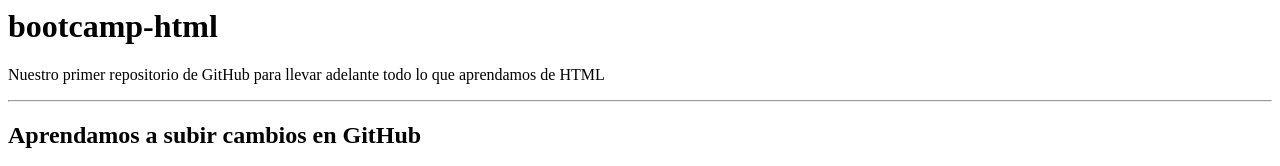
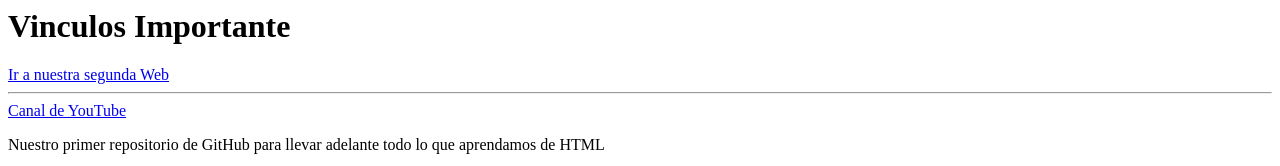
Before and after one commit to Giulianayarleque/Bootcamp-html, a plain HTML site: page index.html in a window 1280 px wide. Shown: the top 166 px of the page. Drawn offline with Linux system fonts and the light colour scheme.

Commit message:
We add links

```diff
--- a/index.html
+++ b/index.html
@@ -8,7 +8,11 @@
     <title>Nuestro primer Sitio Web</title>
   </head>
   <body>
-    <h1>bootcamp-html</h1>
+    <h1>Vinculos Importante</h1>
+    <a href="second.html">Ir a nuestra segunda Web</a>
+    <hr/>
+
+    <a href="https://www.youtube.com/@juacaxDev" target="_blank">Canal de YouTube</a>
     <p class="fontCustom">
       Nuestro primer repositorio de GitHub para llevar adelante todo lo que
       aprendamos de HTML
```
Also changed, not shown: second.html (added, +8 -0 lines), 1 other file.
